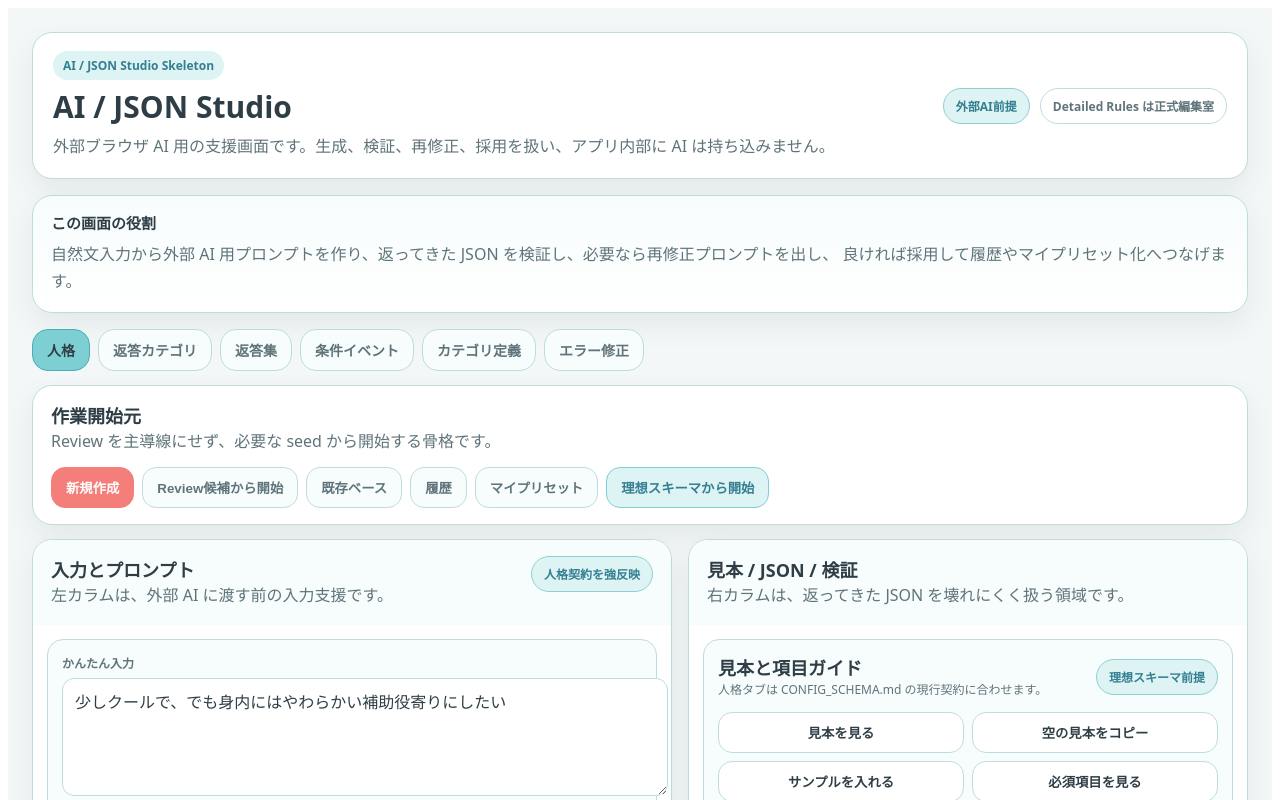
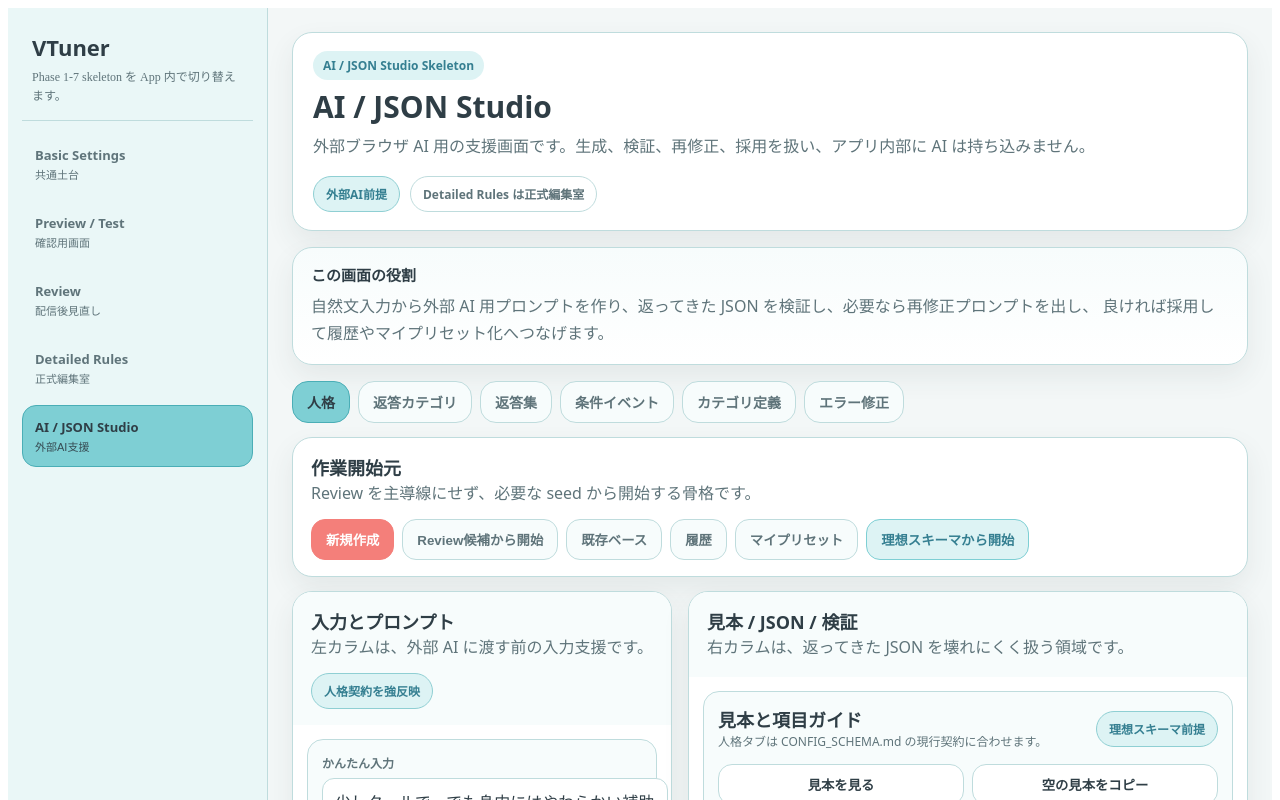
Before and after one commit to lyotamatsumoto-crypto/vtuner, a React (Vite) app in the folder frontend/: page / in a window 1280 px wide. Shown: the top 800 px of the page. Built offline with nearby package versions, Linux system fonts and the light colour scheme.

Commit message:
phase7.5完了

```diff
--- a/frontend/src/App.tsx
+++ b/frontend/src/App.tsx
@@ -1,5 +1,22 @@
+import { useState } from "react";
+
+import { AppShell, type AppScreen } from "./components/layout/AppShell";
 import { AiJsonStudioPage } from "./pages/AiJsonStudioPage";
+import { BasicSettingsPage } from "./pages/BasicSettingsPage";
+import { DetailedRulesPage } from "./pages/DetailedRulesPage";
+import { PreviewTestPage } from "./pages/PreviewTestPage";
+import { ReviewPage } from "./pages/ReviewPage";
 
 export function App() {
-  return <AiJsonStudioPage />;
+  const [currentScreen, setCurrentScreen] = useState<AppScreen>("ai_json_studio");
+
+  return (
+    <AppShell currentScreen={currentScreen} onSelectScreen={setCurrentScreen}>
+      {currentScreen === "basic_settings" ? <BasicSettingsPage /> : null}
+      {currentScreen === "preview_test" ? <PreviewTestPage /> : null}
+      {currentScreen === "review" ? <ReviewPage /> : null}
+      {currentScreen === "detailed_rules" ? <DetailedRulesPage /> : null}
+      {currentScreen === "ai_json_studio" ? <AiJsonStudioPage /> : null}
+    </AppShell>
+  );
 }
--- /dev/null
+++ b/frontend/src/components/layout/AppShell.tsx
@@ -0,0 +1,163 @@
+import type { ReactNode } from "react";
+
+export type AppScreen =
+  | "basic_settings"
+  | "preview_test"
+  | "review"
+  | "detailed_rules"
+  | "ai_json_studio";
+
+interface ScreenOption {
+  key: AppScreen;
+  label: string;
+  description: string;
+}
+
+const screenOptions: ScreenOption[] = [
+  {
+    key: "basic_settings",
+    label: "Basic Settings",
+    description: "共通土台",
+  },
+  {
+    key: "preview_test",
+    label: "Preview / Test",
+    description: "確認用画面",
+  },
+  {
+    key: "review",
+    label: "Review",
+    description: "配信後見直し",
+  },
+  {
+    key: "detailed_rules",
+    label: "Detailed Rules",
+    description: "正式編集室",
+  },
+  {
+    key: "ai_json_studio",
+    label: "AI / JSON Studio",
+    description: "外部AI支援",
+  },
+];
+
+export function AppShell({
+  currentScreen,
+  onSelectScreen,
+  children,
+}: {
+  currentScreen: AppScreen;
+  onSelectScreen: (screen: AppScreen) => void;
+  children: ReactNode;
+}) {
+  return (
+    <div
+      style={{
+        minHeight: "100vh",
+        display: "grid",
+        gridTemplateColumns: "260px minmax(0, 1fr)",
+        background: "#F3F7F7",
+      }}
+    >
+      <aside
+        style={{
+          borderRight: "1px solid #BFDCDD",
+          background: "#EAF7F7",
+          padding: "16px 14px",
+          display: "grid",
+          alignContent: "start",
+          gap: "12px",
+          position: "sticky",
+          top: 0,
+          height: "100vh",
+        }}
+      >
+        <div
+          style={{
+            padding: "8px 10px 14px",
+            borderBottom: "1px solid #BFDCDD",
+          }}
+        >
+          <h1
+            style={{
+              margin: 0,
+              fontSize: "22px",
+              fontWeight: 800,
+              color: "#2F3E46",
+              fontFamily: "\"Nunito\", \"Noto Sans JP\", system-ui, sans-serif",
+            }}
+          >
+            VTuner
+          </h1>
+          <p
+            style={{
+              margin: "6px 0 0",
+              color: "#5F747A",
+              fontSize: "12px",
+              lineHeight: 1.6,
+            }}
+          >
+            Phase 1-7 skeleton を App 内で切り替えます。
+          </p>
+        </div>
+
+        <nav
+          style={{
+            display: "grid",
+            gap: "6px",
+          }}
+        >
+          {screenOptions.map((screen) => {
+            const active = screen.key === currentScreen;
+
+            return (
+              <button
+                key={screen.key}
+                type="button"
+                onClick={() => onSelectScreen(screen.key)}
+                style={{
+                  border: `1px solid ${active ? "#4AAEB6" : "transparent"}`,
+                  borderRadius: "14px",
+                  padding: "12px",
+                  background: active ? "#7ECFD4" : "transparent",
+                  color: active ? "#2F3E46" : "#5F747A",
+                  textAlign: "left",
+                  cursor: "pointer",
+                  display: "grid",
+                  gap: "2px",
+                }}
+              >
+                <span
+                  style={{
+                    fontWeight: 800,
+                    fontSize: "13px",
+                    fontFamily: "\"Nunito\", \"Noto Sans JP\", system-ui, sans-serif",
+                  }}
+                >
+                  {screen.label}
+                </span>
+                <span
+                  style={{
+                    fontSize: "11px",
+                    opacity: active ? 0.9 : 1,
+                  }}
+                >
+                  {screen.description}
+                </span>
+              </button>
+            );
+          })}
+        </nav>
+      </aside>
+
+      <div
+        style={{
+          minWidth: 0,
+          minHeight: "100vh",
+        }}
+      >
+        {children}
+      </div>
+    </div>
+  );
+}
```
